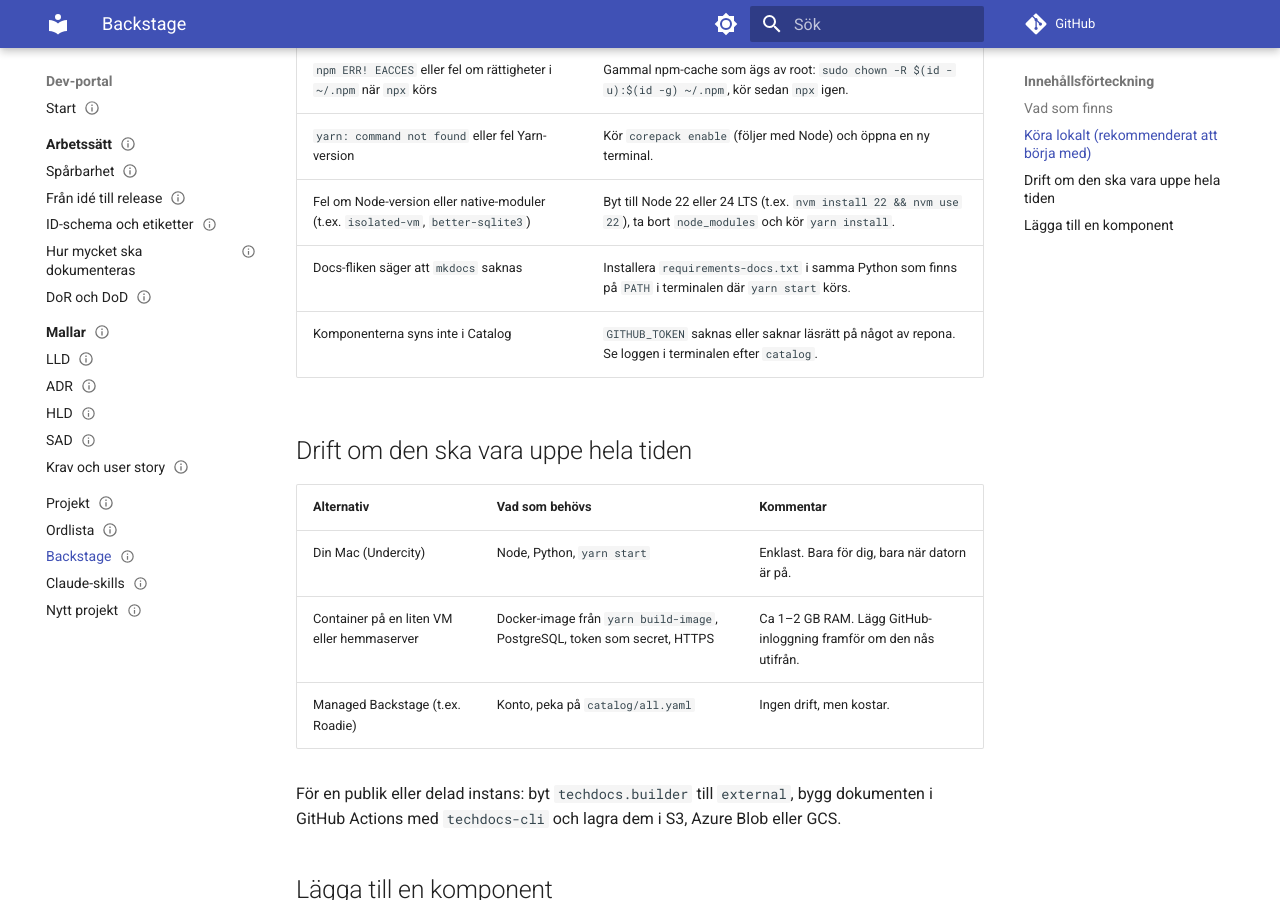
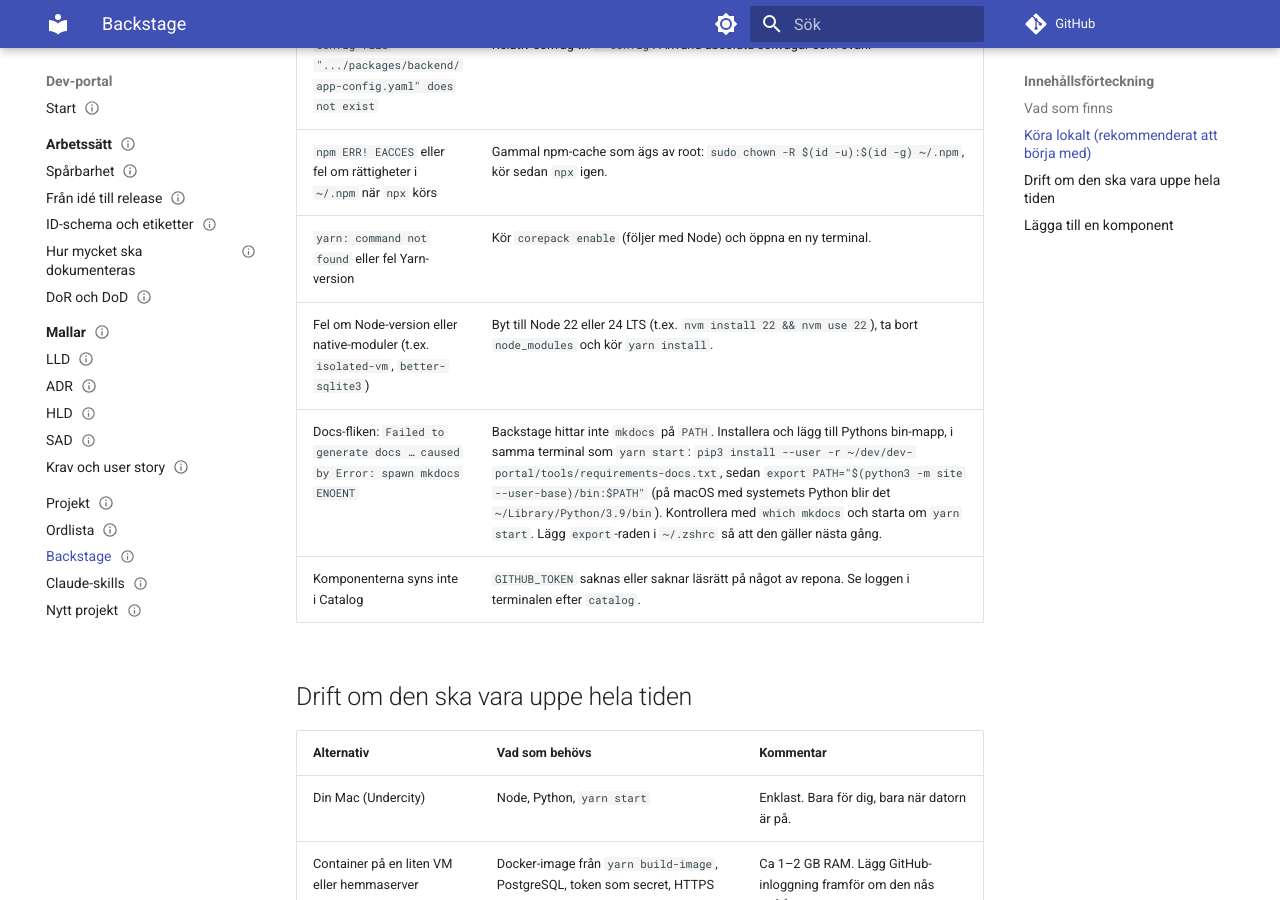
Before and after one commit to JoseMdS/dev-portal, an MkDocs documentation site: the page built from docs/backstage/index.md, in a window 1280 px wide and 900 px high, scrolled down 1479 px. Built offline with MkDocs 1.6.1 and Material for MkDocs 9.7.7, drawn with Linux system fonts in a browser that asks for light colours; comment, search, counter and statistics services are not loaded.

Commit message:
Backstage: felsökning för spawn mkdocs ENOENT
Co-Authored-By: Claude Opus 5.5 <noreply@anthropic.com>
Claude-Session: https://claude.ai/code/session_01FDBNVLkNS3uPQU43MWUrV7

```diff
--- a/docs/backstage/index.md
+++ b/docs/backstage/index.md
@@ -58,7 +58,7 @@ yarn start \
 | `npm ERR! EACCES` eller fel om rättigheter i `~/.npm` när `npx` körs | Gammal npm-cache som ägs av root: `sudo chown -R $(id -u):$(id -g) ~/.npm`, kör sedan `npx` igen. |
 | `yarn: command not found` eller fel Yarn-version | Kör `corepack enable` (följer med Node) och öppna en ny terminal. |
 | Fel om Node-version eller native-moduler (t.ex. `isolated-vm`, `better-sqlite3`) | Byt till Node 22 eller 24 LTS (t.ex. `nvm install 22 && nvm use 22`), ta bort `node_modules` och kör `yarn install`. |
-| Docs-fliken säger att `mkdocs` saknas | Installera `requirements-docs.txt` i samma Python som finns på `PATH` i terminalen där `yarn start` körs. |
+| Docs-fliken: `Failed to generate docs … caused by Error: spawn mkdocs ENOENT` | Backstage hittar inte `mkdocs` på `PATH`. Installera och lägg till Pythons bin-mapp, i samma terminal som `yarn start`: `pip3 install --user -r ~/dev/dev-portal/tools/requirements-docs.txt`, sedan `export PATH="$(python3 -m site --user-base)/bin:$PATH"` (på macOS med systemets Python blir det `~/Library/Python/3.9/bin`). Kontrollera med `which mkdocs` och starta om `yarn start`. Lägg `export`-raden i `~/.zshrc` så att den gäller nästa gång. |
 | Komponenterna syns inte i Catalog | `GITHUB_TOKEN` saknas eller saknar läsrätt på något av repona. Se loggen i terminalen efter `catalog`. |
 
 ## Drift om den ska vara uppe hela tiden
```
